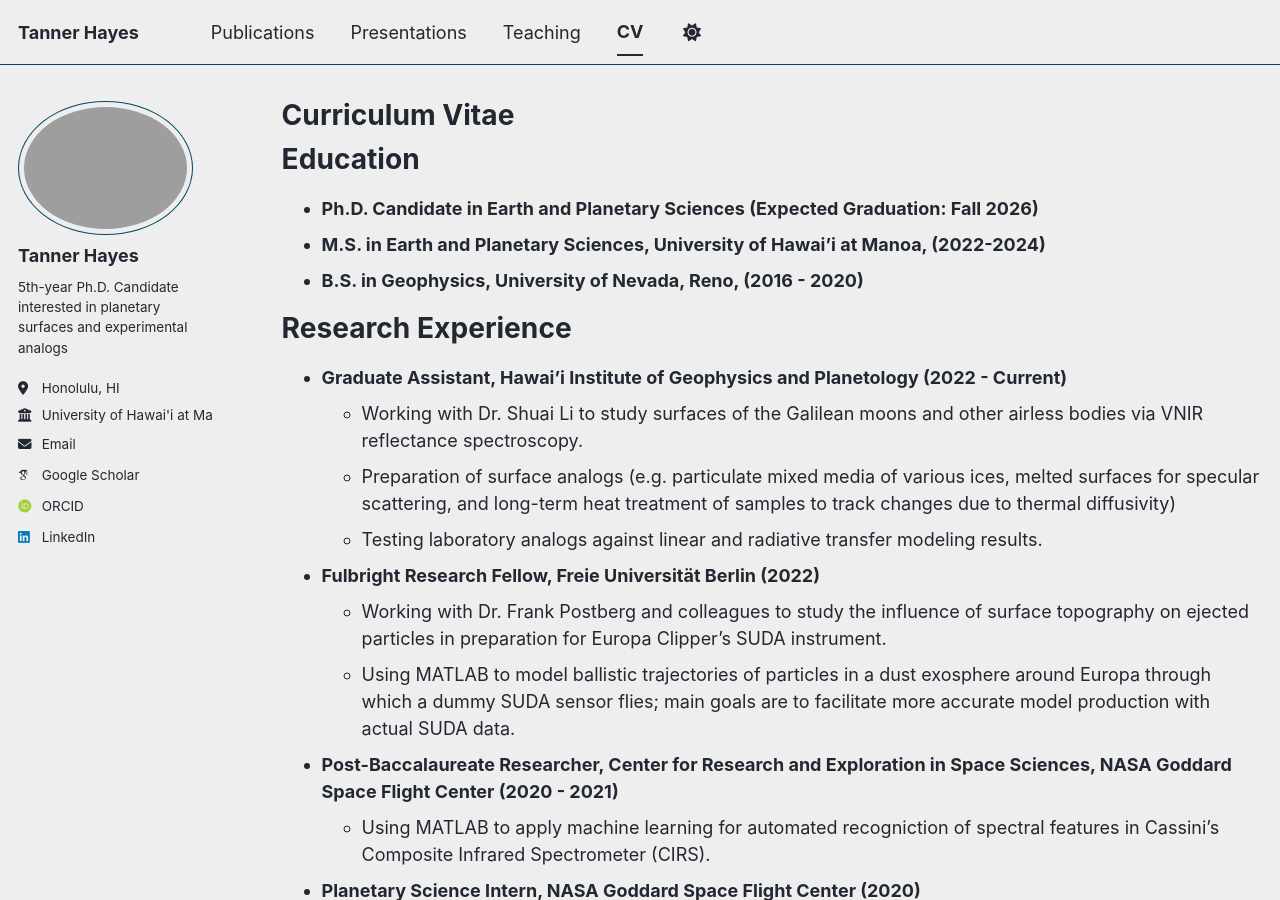
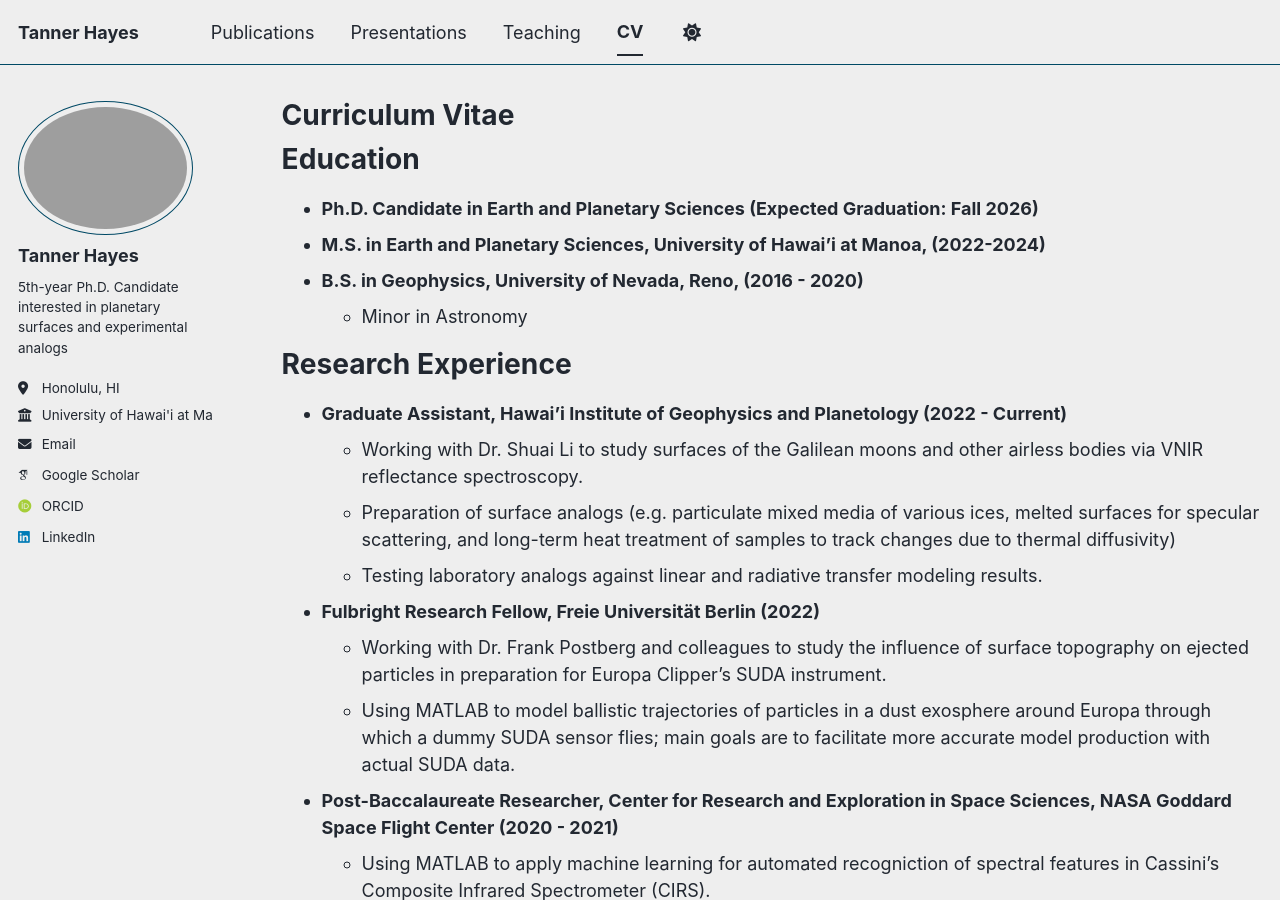
Before and after one commit to th-blip12/twhayes, a Jekyll site: the page built from _pages/cv.md, in a window 1280 px wide and 900 px high. Built offline with Jekyll 4.4.1, drawn with Linux system fonts in a browser that asks for light colours; some web fonts are replaced; a script bundle is joined from its source files by our own code; library files that are not in the unit come from our copies.

Commit message:
Add minor in Astronomy to education section

```diff
--- a/_pages/cv.md
+++ b/_pages/cv.md
@@ -14,6 +14,7 @@ Education
 * **Ph.D. Candidate in Earth and Planetary Sciences (Expected Graduation: Fall 2026)**
 * **M.S. in Earth and Planetary Sciences, University of Hawai'i at Manoa, (2022-2024)**
 * **B.S. in Geophysics, University of Nevada, Reno, (2016 - 2020)**
+  * Minor in Astronomy
 
 Research Experience
 ======
```
